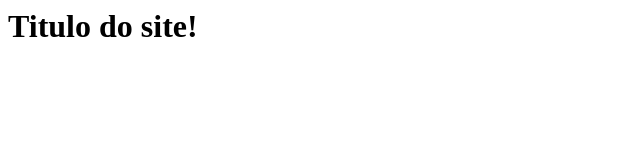
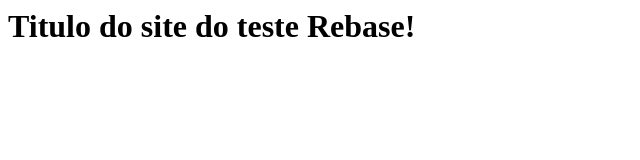
Before and after one commit to otherjsantos/git, a plain HTML site: page index.html in a window 1280 px wide. Shown: the whole page, without its empty margins (0-640 px from the left). Drawn offline with Linux system fonts and the light colour scheme.

Commit message:
Mudando o titulo do site mais uma vez

```diff
--- a/index.html
+++ b/index.html
@@ -1,10 +1,9 @@
 <html>
     <head>
-
     </head>
     <body>
         <main>
-            <h1>Titulo do site!</h1>
+            <h1>Titulo do site do teste Rebase!</h1>
         </main>
     </body>
 </html>
```
